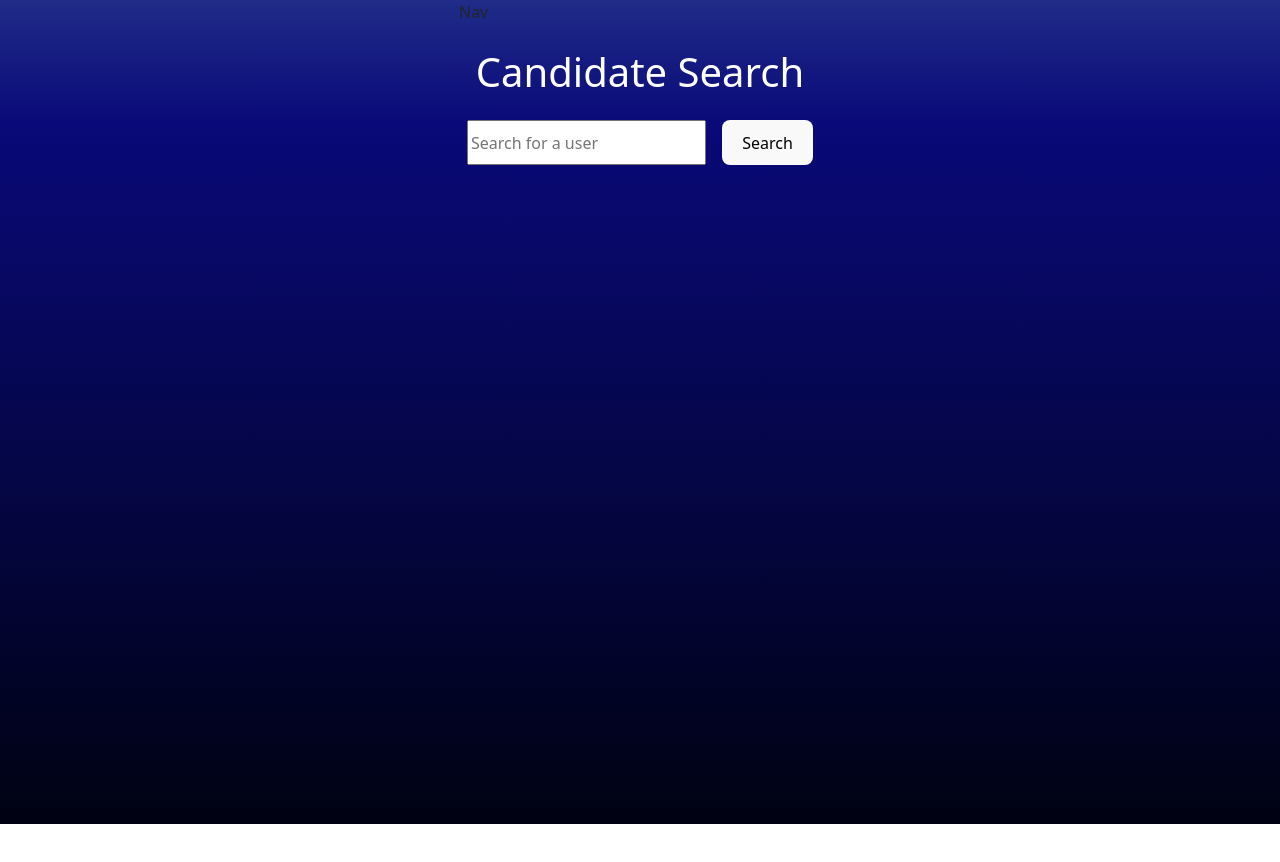
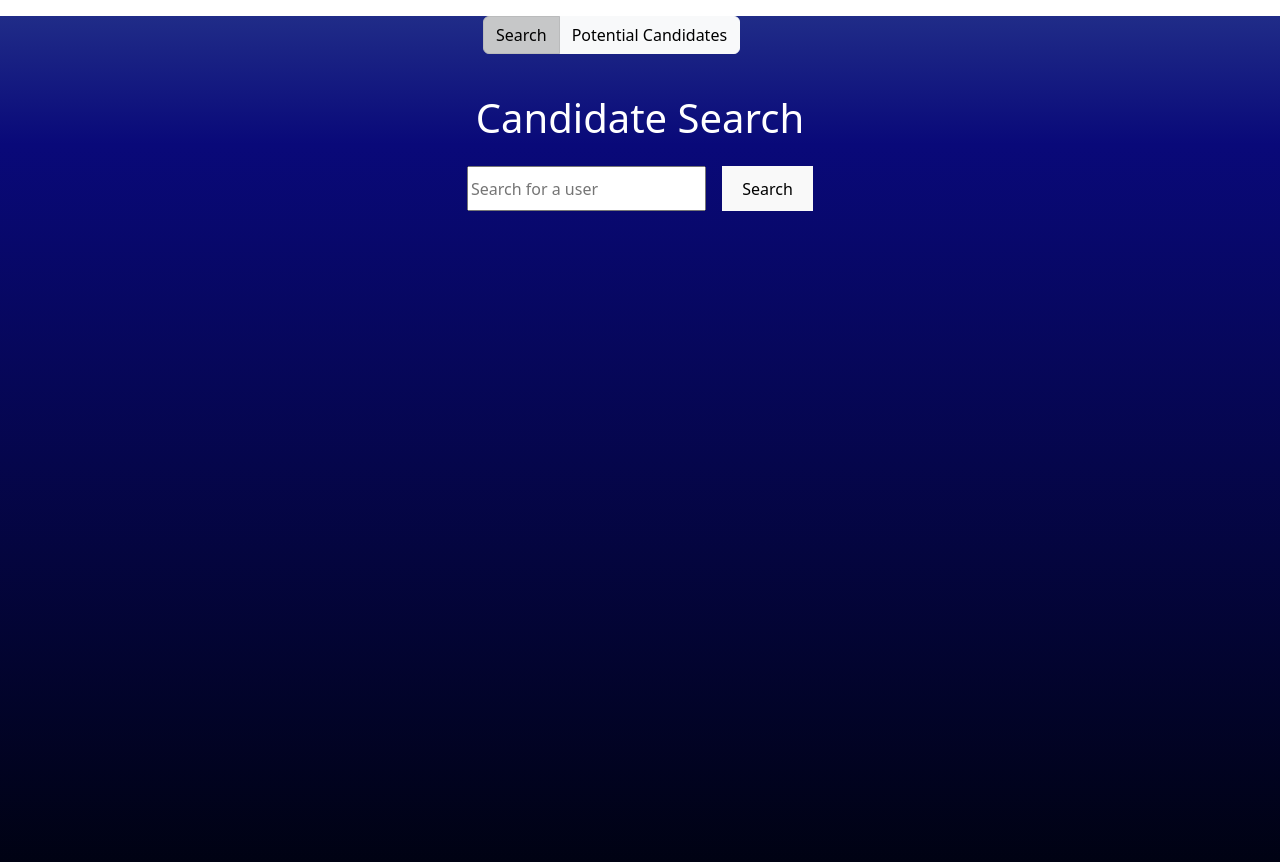
Before and after one commit to Mjoel54/github-search-app, a React (Vite) app: page / in a window 1280 px wide. Shown: the top 862 px of the page. Before the commit the page ends 824 px from the top, so only its background shows below. Built offline with nearby package versions, Linux system fonts and the light colour scheme.

Commit message:
Functioning Nav() component

```diff
--- a/package.json
+++ b/package.json
@@ -12,6 +12,7 @@
   "dependencies": {
     "bootstrap": "^5.3.3",
     "react": "^18.2.0",
+    "react-bootstrap": "^2.10.6",
     "react-dom": "^18.2.0",
     "react-icons": "^5.2.1",
     "react-router-dom": "^6.23.1"
--- a/src/components/Nav.tsx
+++ b/src/components/Nav.tsx
@@ -1,8 +1,34 @@
-const Nav = () => {
-  // TODO: Add necessary code to display the navigation bar and link between the pages
+import { useEffect, useState } from "react";
+import { Link, useLocation } from "react-router-dom"; // Import useLocation for dynamic route tracking
+import "bootstrap/dist/css/bootstrap.min.css";
+import Button from "react-bootstrap/Button";
+import ButtonGroup from "react-bootstrap/ButtonGroup";
+
+export default function Nav() {
+  const [activeSection, setActiveSection] = useState("/");
+  const location = useLocation(); // Get the current location from React Router
+
+  useEffect(() => {
+    // Update active section whenever the route changes
+    setActiveSection(location.pathname);
+  }, [location]); // Runs whenever the `location` changes
+
   return (
-    <div>Nav</div>
-  )
-};
-
-export default Nav;
+    <nav className="custom-link mt-3 mb-3 px-4">
+      <ButtonGroup aria-label="Basic example">
+        <Button
+          variant="secondary"
+          className={`btn-light ${activeSection === "/" ? "active" : ""}`}
+        >
+          <Link to="/" className="nav-link">Search</Link>
+        </Button>
+        <Button
+          variant="secondary"
+          className={`btn-light ${activeSection === "/SavedCandidates" ? "active" : ""}`}
+        >
+          <Link to="/SavedCandidates" className="nav-link">Potential Candidates</Link>
+        </Button>
+      </ButtonGroup>
+    </nav>
+  );
+}
```
Also changed, not shown: 2 other files (tests, documents, lock files or other folders).
